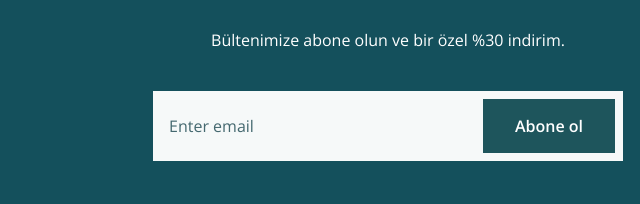
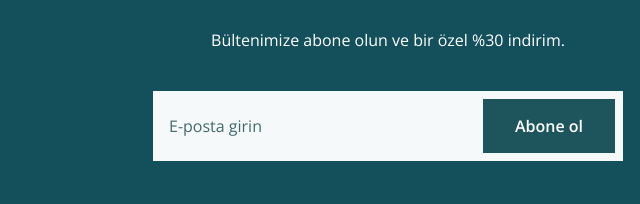
Before and after one commit to hamdidev/travix, a plain HTML site: page index.html in a window 1280 px wide. Shown: the part 4056-4260 px from the top of the page, 252-892 px from the left. Drawn offline with nearby package versions, Linux system fonts and the light colour scheme.

Commit message:
Email added

```diff
--- a/index.html
+++ b/index.html
@@ -345,7 +345,7 @@
                         </p>
 
                         <form action="" class="subscribe__form">
-                            <input type="text" placeholder="Enter email" class="subscribe__input">
+                            <input type="text" placeholder="E-posta girin" class="subscribe__input">
 
                             <button class="button">
                                 Abone ol
```
